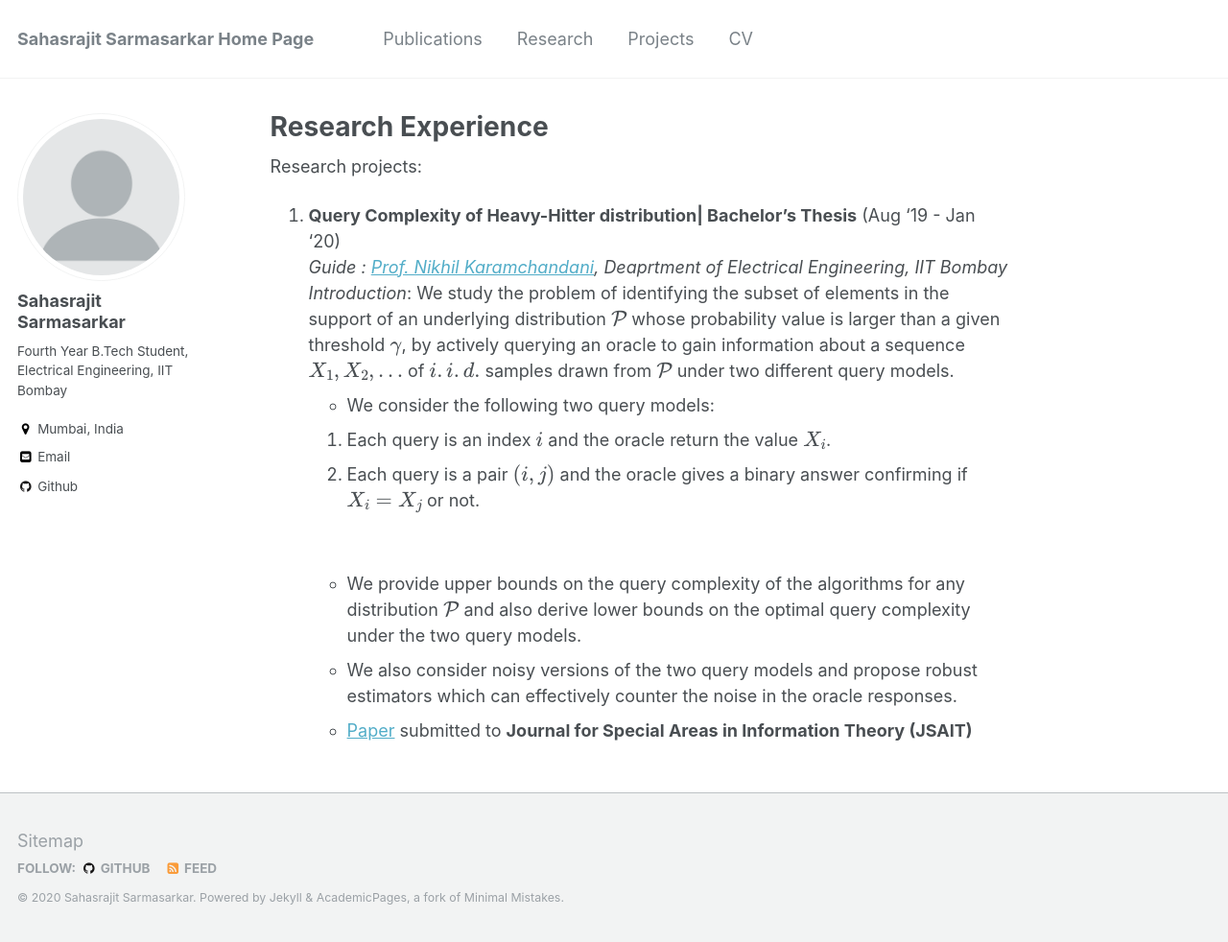
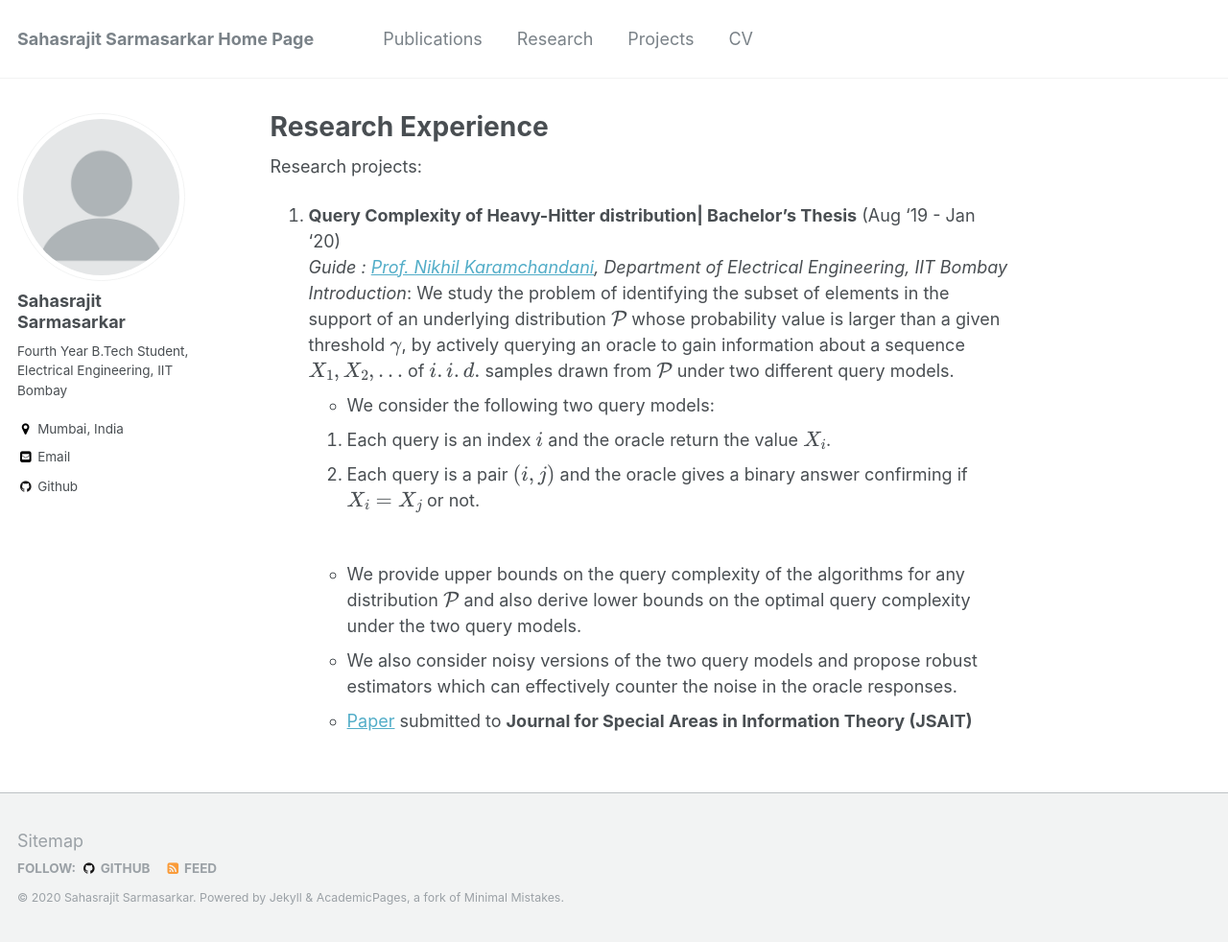
Before and after one commit to Sahasrajit123/Sahasrajit123.github.io, a Jekyll site: the page built from _pages/research.md, in a window 1280 px wide and 982 px high. Shown: the whole window at 96% size. Built offline with Jekyll 4.4.1, drawn with Linux system fonts in a browser that asks for light colours; formulas are drawn with MathJax 3.

Commit message:
Space remove

```diff
--- a/_pages/research.md
+++ b/_pages/research.md
@@ -10,7 +10,7 @@ excerpt: "Research Experience"
 Research projects:
 
 1. **Query Complexity of Heavy-Hitter distribution| Bachelor's Thesis** (Aug '19 - Jan '20) <br/>
-  *Guide : [Prof. Nikhil Karamchandani](http://www.ee.iitb.ac.in/~nikhilk/), Deaprtment of Electrical Engineering, IIT Bombay* <br/>
+  *Guide : [Prof. Nikhil Karamchandani](http://www.ee.iitb.ac.in/~nikhilk/), Department of Electrical Engineering, IIT Bombay* <br/>
   *Introduction*: We study the problem of identifying the subset of elements in the support of an underlying distribution $\mathcal{P}$ whose probability value is larger than a given threshold $\gamma$, by actively querying an oracle to gain information about a sequence $X_1, X_2, \ldots$ of $i.i.d.$ samples drawn from $\mathcal{P}$ under two different query models.
   * We consider the following two query models:
     <ol>
--- a/assets/css/main.scss
+++ b/assets/css/main.scss
@@ -37,3 +37,7 @@
 @import "vendor/font-awesome/font-awesome";
 @import "vendor/magnific-popup/magnific-popup";
 @import "print";
+
+p + ul {
+    margin-top: -10px;
+}
```
